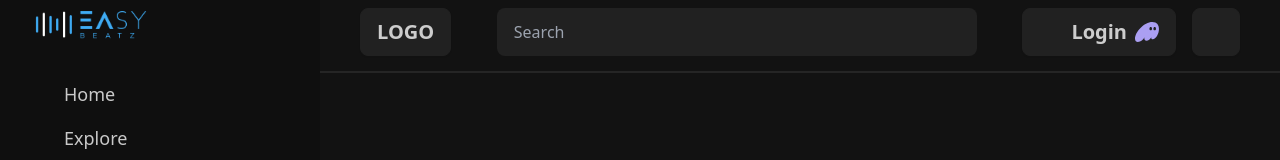
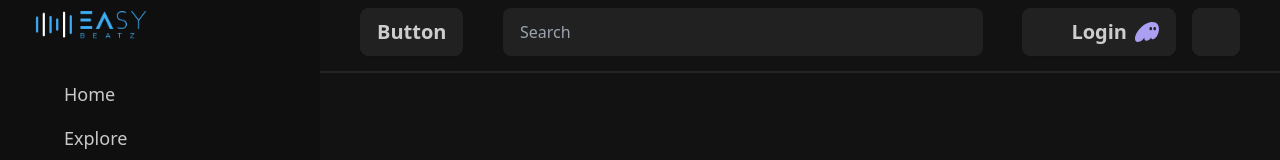
Before and after one commit to foxbecoding/easybeatz-web3, a Nuxt app in the folder app/: page / in a window 1280 px wide. Shown: the top 160 px of the page. Built offline with nearby package versions, Linux system fonts and the light colour scheme; some icons are missing.

Commit message:
updated card icon

```diff
--- a/app/components/AppNavBar.vue
+++ b/app/components/AppNavBar.vue
@@ -3,7 +3,7 @@
     <div class="mx-auto w-full max-w-[2560px] px-4 sm:px-8 2xl:px-16 flex items-center justify-between">
 
       <div class="flex">
-        <a class="btn btn-neutral text-xl">LOGO</a>
+        <a class="btn btn-neutral text-xl">Button</a>
       </div>
 
       <label class="input bg-neutral input-ghost flex items-center gap-2 max-w-[480px] w-full">
@@ -17,7 +17,8 @@
           <Icon icon="solar:user-bold" class="text-2xl" />
         </button>
         <button class="btn btn-neutral btn-square">
-          <Icon icon="solar:cart-large-bold" class="text-2xl" />
+          <Icon v-if="false" icon="solar:cart-large-bold" class="text-2xl" />
+          <Icon icon="solar:bag-music-2-bold" class="text-2xl" />
         </button>
       </div>
 
```
